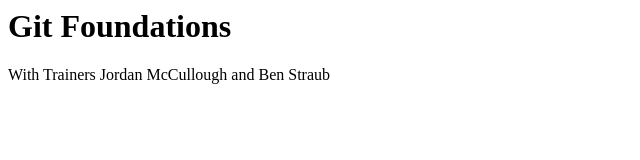
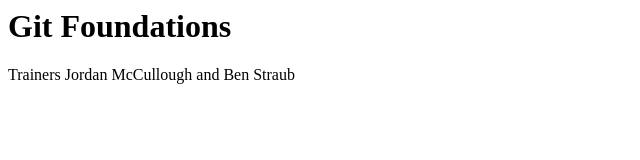
Before and after one commit to philiphayward/jordan, a plain HTML site: page home.html in a window 1280 px wide. Shown: the full height of the page, 0-640 px from the left. Drawn offline with Linux system fonts and the light colour scheme.

Commit message:
Renamed home file, edited sub title trainers

```diff
--- a/index.html
+++ b/home.html
@@ -4,6 +4,6 @@
 	</head>
 	<body>
 	<h1>Git Foundations</h1>
-	<p> With Trainers Jordan McCullough and Ben Straub</p>
+	<p>Trainers Jordan McCullough and Ben Straub</p>
 	</body>
 </html>
```
